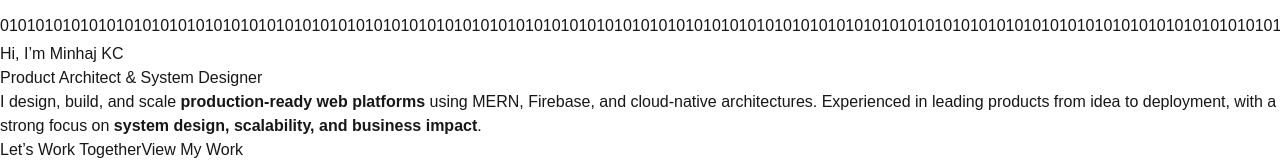
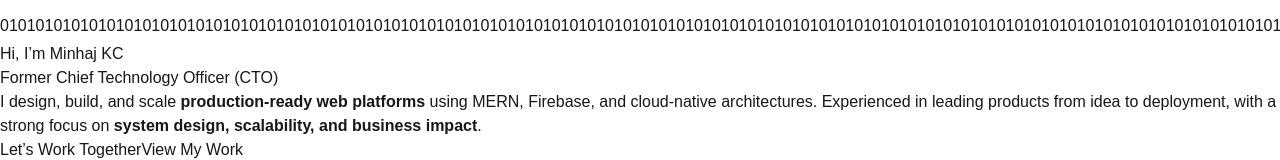
Before and after one commit to Minhajkc/FirstNextJs, a Next.js app: page / in a window 1280 px wide. Shown: the part 776-936 px from the top of the page. Built offline with nearby package versions, Linux system fonts and the light colour scheme.

Commit message:
cv updated

```diff
--- a/src/app/components/About.jsx
+++ b/src/app/components/About.jsx
@@ -88,7 +88,7 @@ function About() {
 
               <div className="mt-8">
                 <a
-                  href="/cv/Minhaj_KC_CTO_Full_Stack_Engineer.pdf"
+                  href="/cv/Full Stack Engineer Minhaj Kc.pdf"
                   download
                   className="px-6 py-2 text-white bg-blue-500 rounded-lg shadow hover:bg-blue-600 transition duration-300"
                 >
--- a/src/app/components/HeroSection.jsx
+++ b/src/app/components/HeroSection.jsx
@@ -13,9 +13,9 @@ import {
 import CodingBackground from "./CodingBackground";
 
 const roles = [
-  "Chief Technology Officer (CTO)",
   "Full-Stack Engineer (MERN)",
   "Product Architect & System Designer",
+  "Former Chief Technology Officer (CTO)",
   "Startup & SaaS Platform Builder",
 ];
 
--- a/src/app/components/Navbar.jsx
+++ b/src/app/components/Navbar.jsx
@@ -74,7 +74,7 @@ const Navbar = () => {
             ))}
             <div className="mt-30 pt-10">
               <a
-                href="/cv/Minhaj_KC_CTO_Full_Stack_Engineer.pdf"
+                href="/cv/Full Stack Engineer Minhaj Kc.pdf"
                 download
                 className="px-6 py-2 text-white border-2 border-white rounded-lg shadow hover:bg-blue-600 transition duration-300"
               >
```
Also changed, not shown: 2 other files (tests, documents, lock files or other folders).
